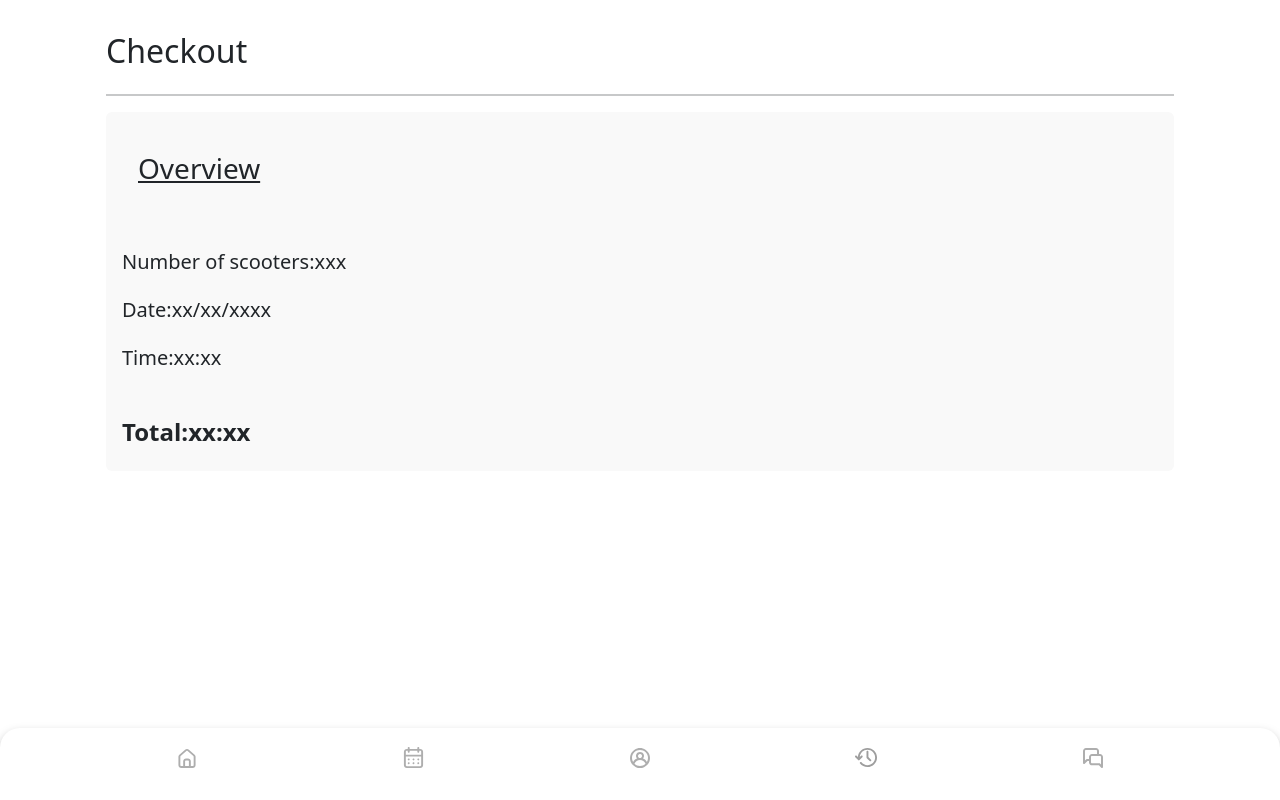
After one commit to PauloMaced0/AS_Project, a Flask app: page /checkout in a window 1280 px wide. The commit adds this page. Run offline with Flask 3, Linux system fonts and the light colour scheme; the visitor is signed in with stand-in values (Sample User, id 1).

Commit message:
Checkout page and account creation

```diff
--- a/TrotiNet_Webapp/app.py
+++ b/TrotiNet_Webapp/app.py
@@ -253,10 +253,15 @@ def history():
 def book():
     return render_template('book.html', title='Book Scooter')
 
-
 @ app.route("/about")
 def about():
     return render_template('about.html', title='About')
+
+
+@ app.route("/checkout", methods=['GET', 'POST'])
+@login_required
+def checkout():
+    return render_template('checkout.html', title=' Checkout')
 
 
 @app.route("/logout")
--- a/TrotiNet_Webapp/templates/book.html
+++ b/TrotiNet_Webapp/templates/book.html
@@ -13,4 +13,10 @@
     </label>
 </div>
 
+
+
+
+<div class="container text-center">
+    <a href="{{ url_for('checkout')}}" class="btn btn-light button_purple">Checkout</a>
+</div>
 {% endblock content %}
--- /dev/null
+++ b/TrotiNet_Webapp/templates/checkout.html
@@ -0,0 +1,24 @@
+{% extends "layout.html" %}
+{% block content%}
+
+
+<div class="container" id="v-pills-tabContent ">
+    <div class="tab-pane fade show active " id="v-pills-account" role="tabpanel" aria-labelledby="v-pills-account-tab"
+        tabindex="0">
+        <div class="container-lg p-4">
+            <div class="">
+                <h2 class="mt-2 mb-4 ">Checkout</h2>
+                <hr class="border-2">
+            </div>
+
+<div class="container rounded p-3" style="background-color: #F9F9F9">
+
+    <h3 class="mt-2 p-3"><u>Overview</u></h3>
+    <h5 class="mt-5">Number of scooters:xxx</h5>
+    <h5 class="mt-4">Date:xx/xx/xxxx</h5>
+    <h5 class="mt-4">Time:xx:xx</h5>
+    <h4 class="mt-5"><b>Total:xx:xx</b></h4>
+
+
+</div>
+{% endblock content %}
```
Also changed, not shown: TrotiNet_Webapp/app.db, TrotiNet_Webapp/static/img/profileImage/926f901c012167ab.jpg (added).
